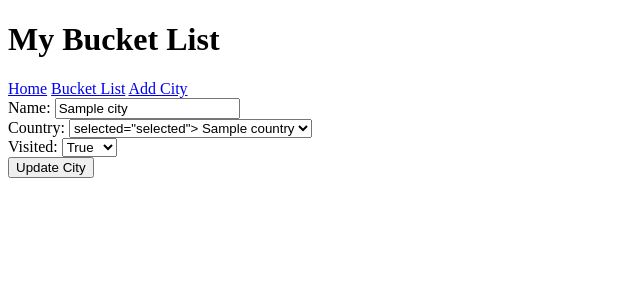
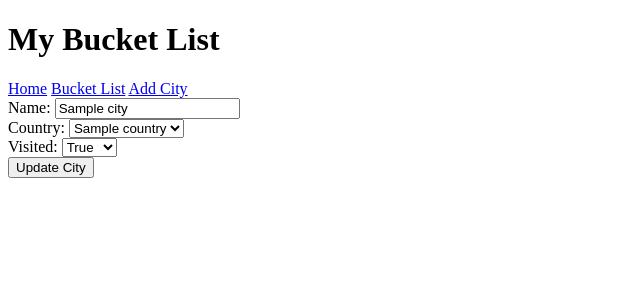
Before and after one commit to cameronjwils/Python_Project, a Flask app: template templates/cities/edit.html in a window 1280 px wide. Shown: the top 300 px of the page, without its empty margins (0-640 px from the left). Run offline with Flask 2, Linux system fonts and the light colour scheme; the template is opened without the code that fills it: most values are stand-ins (such as "Sample title", 1, 10 or a date in 2020).

Commit message:
Bug Fixes

```diff
--- a/controller/city_controller.py
+++ b/controller/city_controller.py
@@ -38,7 +38,7 @@ def update_city(id):
     name = request.form['name']
     country = country_repository.select(request.form['country_id'])
     visited = bool(int(request.form['visited']))
-    city = city(name, visited, country, id)
+    city = City(name, visited, country, id)
     city_repository.update(city)
     return redirect('/city')
 
--- a/templates/cities/edit.html
+++ b/templates/cities/edit.html
@@ -10,9 +10,9 @@
         <label for="country">Country:</label>
         <select name="country_id" id="country">
             {% for country in all_countries %}
-            <option value="{{ country.id }}">
+            <option value="{{ country.id }}"
                 {% if city.country.id == country.id %} selected="selected"{% endif %}>
-                {{country.name()}}
+                {{country.name}}
             </option>
             {% endfor %}
         </select>
@@ -22,12 +22,12 @@
         <select id="visited" name="visited">
 
           <option value="1"
-            {% if task.visited == True %} selected="selected" {% endif %}>
+            {% if city.visited == True %} selected="selected" {% endif %}>
             True
           </option>
 
           <option value="0"
-            {% if task.visited == False %} selected="selected" {% endif %}>
+            {% if city.visited == False %} selected="selected" {% endif %}>
             False
           </option>
         </select>
```
